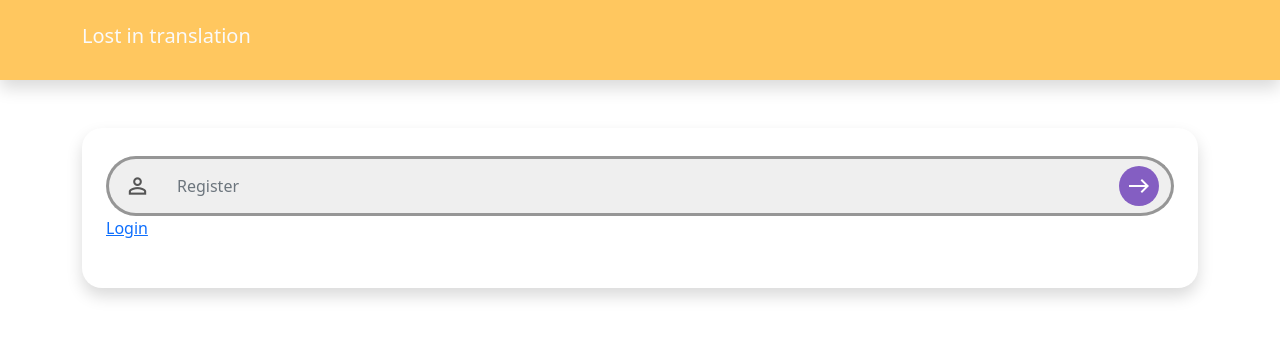
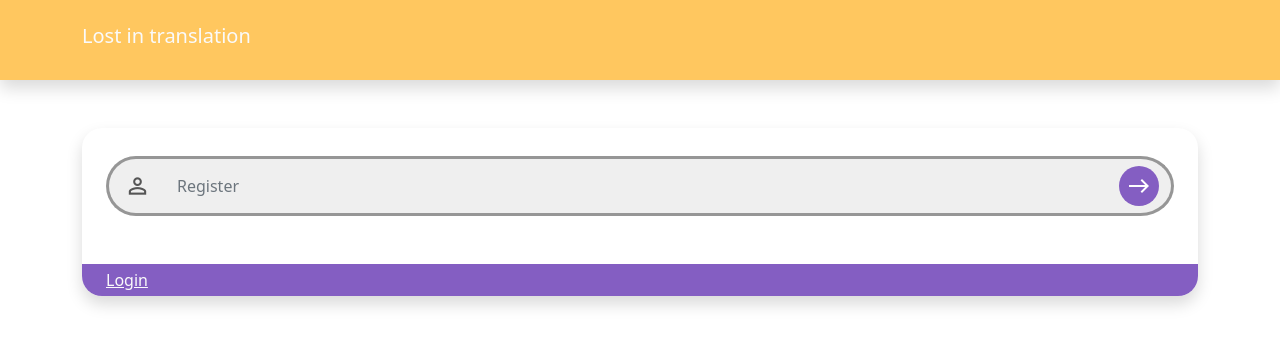
Before and after one commit to TimoJarvenpaa/sign-language-translator, a React (Create React App) app: page /register in a window 1280 px wide. Shown: the top 346 px of the page. Built offline with nearby package versions, Linux system fonts and the light colour scheme.

Commit message:
STYLE: Add separate login link to register form

```diff
--- a/src/components/Register/RegisterForm.css
+++ b/src/components/Register/RegisterForm.css
@@ -35,3 +35,16 @@
 	padding: 8px;
 	color: #fff;
 }
+
+.register-footer {
+	background-color: #845ec2;
+	border-radius: 0 0 20px 20px;
+}
+
+.register-footer-link {
+	color: #fafafa;
+}
+
+.register-footer-link:hover {
+	color: #fafafa;
+}
--- a/src/components/Register/RegisterForm.js
+++ b/src/components/Register/RegisterForm.js
@@ -27,9 +27,9 @@ const RegisterForm = () => {
 				{loggedIn && <Navigate to="/translate" />}
 				<form
 					onSubmit={onRegisterSubmit}
-					className="register-form mt-3 pt-1 px-4 pb-5 shadow p-3 mb-5 bg-body"
+					className="register-form mt-3 pt-1 shadow mb-5 bg-body"
 				>
-					<div className="input-group pt-4">
+					<div className="input-group pt-4 px-4 pb-5">
 						<span className="register-input-icon material-icons input-group-text">
 							person_outline
 						</span>
@@ -50,7 +50,6 @@ const RegisterForm = () => {
 							<span className="register-button-icon material-icons">east</span>
 						</button>
 					</div>
-					<Link to="/">Login</Link>
 					{registerError && (
 						<div className="mt-3 px-3" role="alert">
 							<p className="d-flex mb-0 text-danger">
@@ -59,6 +58,11 @@ const RegisterForm = () => {
 							</p>
 						</div>
 					)}
+					<div className="register-footer px-4 py-1">
+						<Link to="/" className="register-footer-link">
+							Login
+						</Link>
+					</div>
 				</form>
 			</AppContainer>
 		</div>
```
